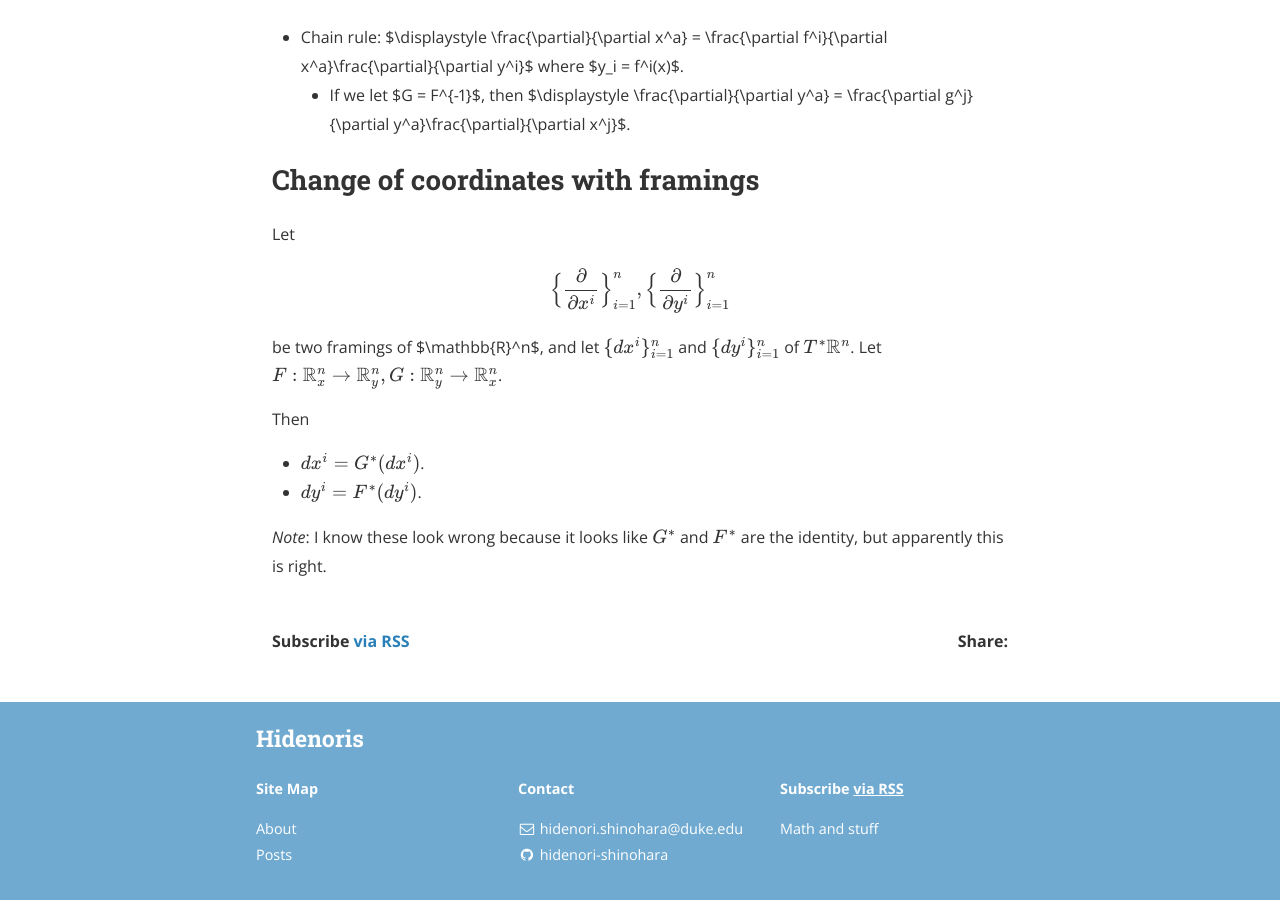
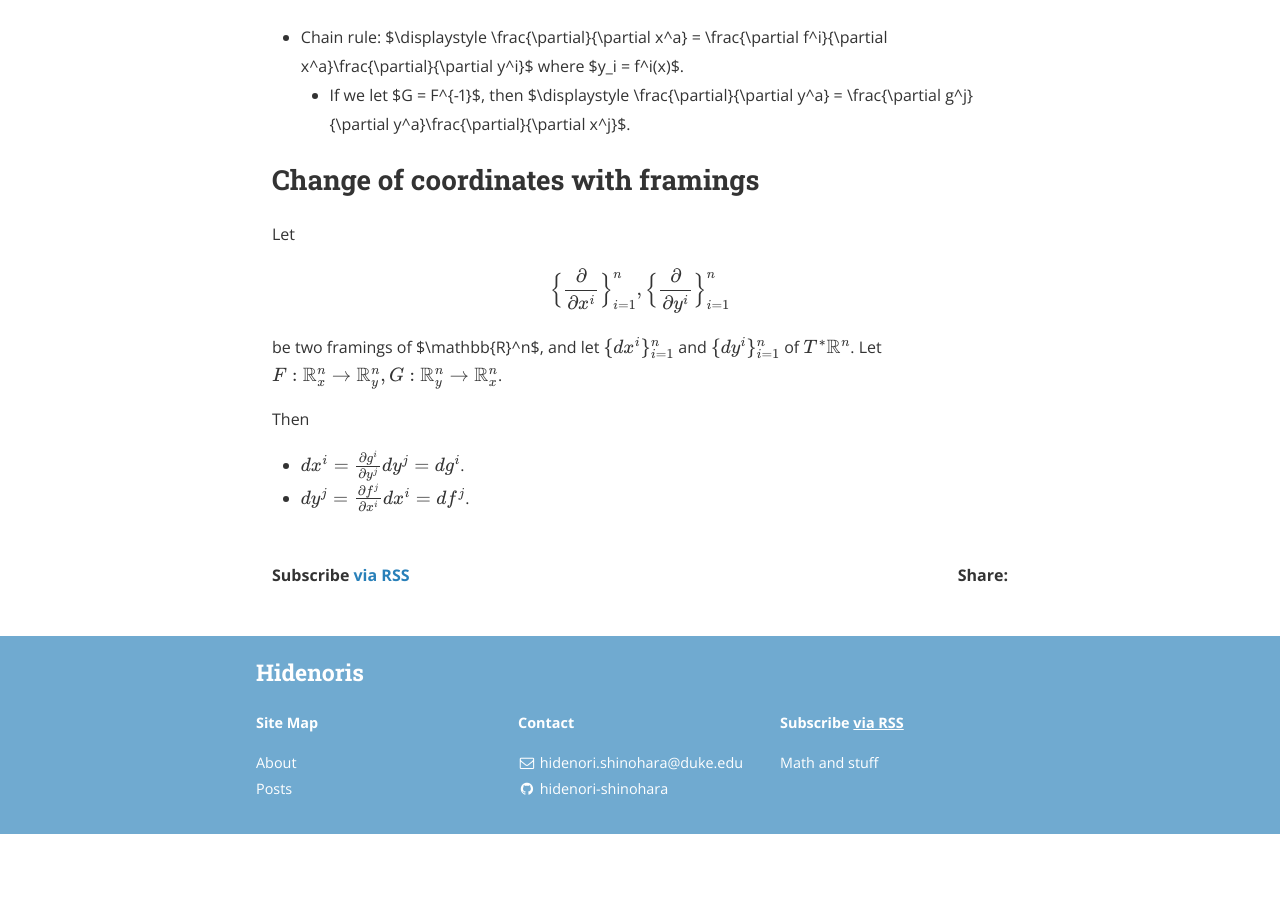
Before and after one commit to hidenori-shinohara/hidenori-shinohara.github.io, a Jekyll site: the page built from _posts/courses/math620/2019-09-09-smooth-manifold-cheat-sheet.md, in a window 1280 px wide and 900 px high, scrolled down 9409 px. Built offline with Jekyll 4.4.1, drawn with Linux system fonts in a browser that asks for light colours; nearby versions of some CDN libraries; formulas are drawn with MathJax 3; after the commit the page ends 10243 px from its top, so only the background shows below that.

Commit message:
Fix formulas

```diff
--- a/_posts/courses/math620/2019-09-09-smooth-manifold-cheat-sheet.md
+++ b/_posts/courses/math620/2019-09-09-smooth-manifold-cheat-sheet.md
@@ -306,7 +306,5 @@ Let $$F: \mathbb{R}^n_x \rightarrow \mathbb{R}^n_y, G: \mathbb{R}^n_y \rightarro
 
 Then
 
-* $$dx^i = G^*(dx^i)$$.
-* $$dy^i = F^*(dy^i)$$.
-
-*Note*: I know these look wrong because it looks like $$G^*$$ and $$F^*$$ are the identity, but apparently this is right.
+* $$dx^i = \frac{\partial g^i}{\partial y^j} dy^j = dg^i$$.
+* $$dy^j = \frac{\partial f^j}{\partial x^i} dx^i = df^j$$.
```
